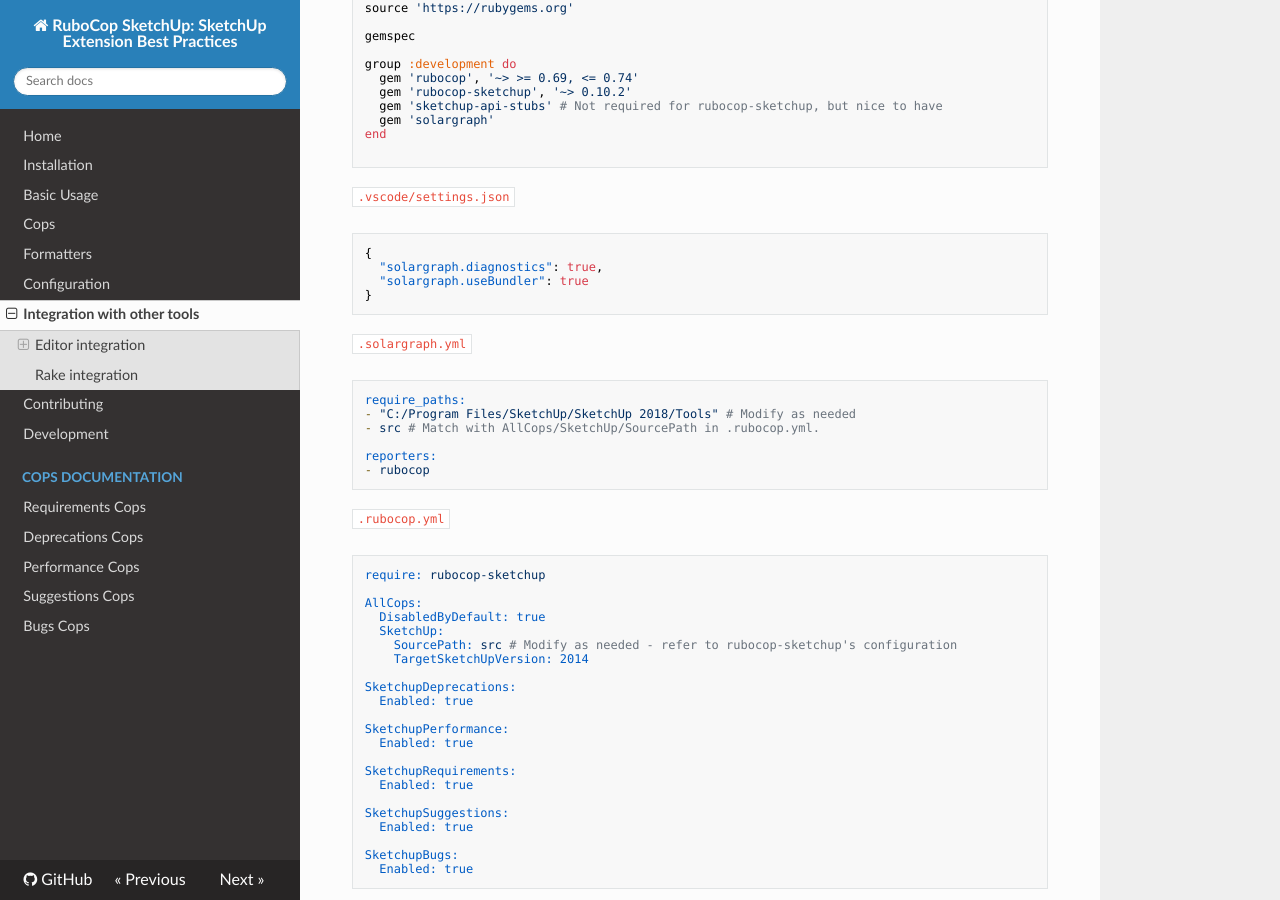
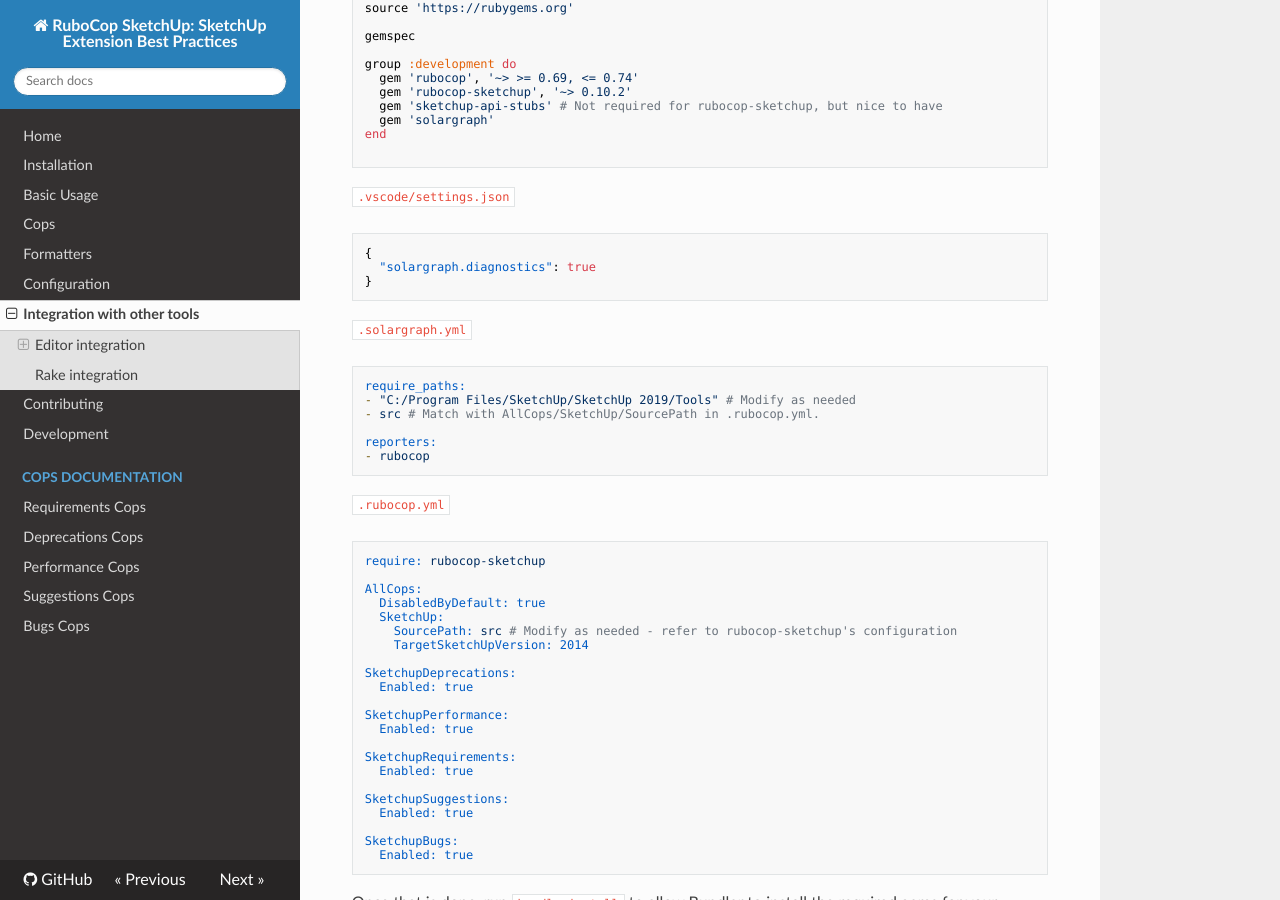
Before and after one commit to SketchUp/rubocop-sketchup, an MkDocs documentation site: the page built from manual/integration_with_other_tools.md, in a window 1280 px wide and 900 px high, scrolled down 908 px. Built offline with MkDocs 1.6.1, drawn with Linux system fonts in a browser that asks for light colours; nearby versions of some CDN libraries.

Commit message:
Update documenation reference to solargraph

````diff
--- a/manual/integration_with_other_tools.md
+++ b/manual/integration_with_other_tools.md
@@ -48,8 +48,7 @@ end
 
 ```json
 {
-  "solargraph.diagnostics": true,
-  "solargraph.useBundler": true
+  "solargraph.diagnostics": true
 }
 ```
 
@@ -57,7 +56,7 @@ end
 
 ```yml
 require_paths:
-- "C:/Program Files/SketchUp/SketchUp 2018/Tools" # Modify as needed
+- "C:/Program Files/SketchUp/SketchUp 2019/Tools" # Modify as needed
 - src # Match with AllCops/SketchUp/SourcePath in .rubocop.yml.
 
 reporters:
````
